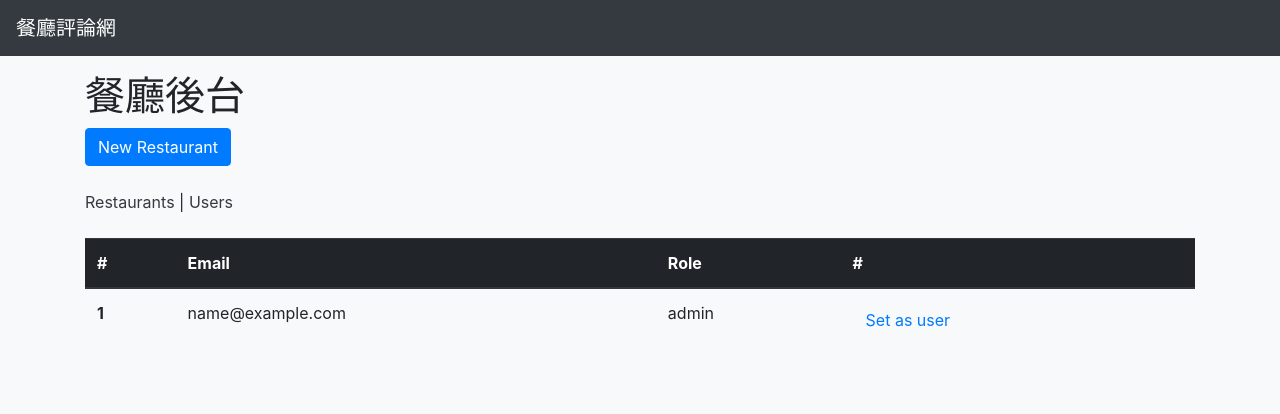
After one commit to king27350/AC-forum, a Node server app: template views/admin/users.handlebars in a window 1280 px wide. The commit adds this page. Shown: the top 414 px of the page. Run offline with Node 20, Linux system fonts and the light colour scheme; the template is opened without the code that fills it: values that come from a table or form of the project are taken from there, others are empty; tables that the repository leaves empty hold one stand-in row (values such as "Sample post"); some libraries are stand-ins or nearby versions.

Commit message:
使用者權限管理

```diff
--- a/routes/index.js
+++ b/routes/index.js
@@ -40,4 +40,6 @@ module.exports = (app, passport) => {
   app.put('/admin/restaurants/:id', authenticatedAdmin, upload.single('image'), adminController.putRestaurant)
   app.delete('/admin/restaurants/:id', authenticatedAdmin, adminController.deleteRestaurant)
 
+  app.get('/admin/users', authenticatedAdmin, adminController.getUsers)
+  app.put('/admin/users/:id', authenticatedAdmin, adminController.putUsers)
 }
--- a/views/admin/restaurants.handlebars
+++ b/views/admin/restaurants.handlebars
@@ -3,6 +3,11 @@
 <a href='/admin/restaurants/create'>
   <button type="button" class="btn btn-primary">New Restaurant</button>
 </a>
+
+<br />
+<br />
+<a href='/admin/restaurants' class="text-dark">Restaurants</a> |
+<a href='/admin/users' class="text-dark">Users</a>
 
 <br />
 <br />
--- /dev/null
+++ b/views/admin/users.handlebars
@@ -0,0 +1,46 @@
+<h1>餐廳後台</h1>
+
+<a href='/admin/restaurants/create'>
+  <button type="button" class="btn btn-primary">New Restaurant</button>
+</a>
+
+<br />
+<br />
+<a href='/admin/restaurants' class="text-dark">Restaurants</a> |
+<a href='/admin/users' class="text-dark">Users</a>
+
+<br />
+<br />
+
+<table class="table">
+  <thead class="thead-dark">
+    <tr>
+      <th scope="col">#</th>
+      <th scope="col">Email</th>
+      <th scope="col">Role</th>
+      <th scope="col">#</th>
+    </tr>
+  </thead>
+  <tbody>
+    {{#each users}}
+    <tr>
+      <th scope="row">{{this.id}}</th>
+      <td>{{this.email}}</td>
+      <td>
+        {{#if isAdmin}}
+        admin
+        {{else}}
+        User
+        {{/if}}
+      </td>
+      <td>
+        <form action="/admin/users/{{this.id}}?_method=PUT" method="POST" style="display: inline;">
+          <button type="submit" class="btn btn-link">
+            Set as {{#if isAdmin}} user {{else}} admin {{/if}}
+          </button>
+        </form>
+      </td>
+    </tr>
+    {{/each}}
+  </tbody>
+</table>
```
Also changed, not shown: controllers/adminController.js (+26 -1 lines).
